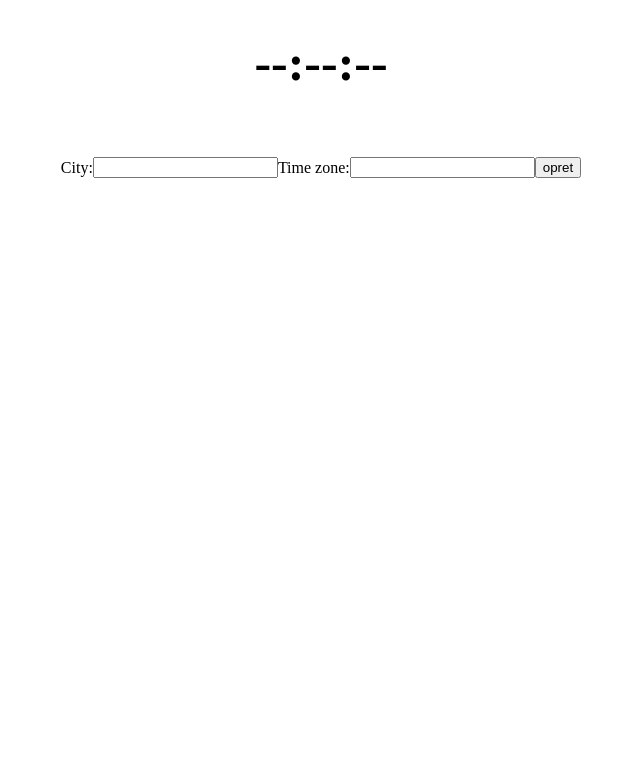
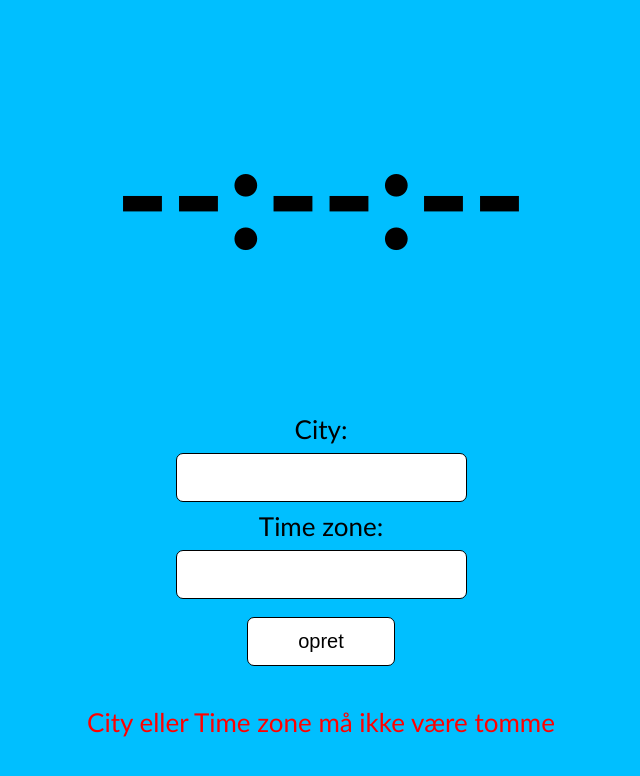
Before and after one commit to AdamHoppe98/Node.js_COURSE, a website: page In_Time/index.html in a window 1280 px wide. Both pictures are taken after a click on the button "opret". Shown: the whole page, without its empty margins (319-959 px from the left). Drawn offline with Linux system fonts and the light colour scheme; no server answers.

Commit message:
small update to styling

```diff
--- a/In_Time/index.html
+++ b/In_Time/index.html
@@ -16,7 +16,8 @@
             display: flex;
             justify-content: center;
             align-items: center;
-            font-size: 50px;
+            font-size: 150px;
+
         }
 
         ul {
@@ -26,10 +27,44 @@
         p {
             font-size: 26px;
         }
+
         input {
+            padding: 12px;
+            border: 1px solid black;
+            border-radius: 7px;
+            margin: 4px;
+            font-size: 20px;
+        }
+
+        body {
+            background-color: deepskyblue;
+            font-family:'Trebuchet MS', 'Lucida Sans Unicode', 'Lucida Grande', 'Lucida Sans', Arial, sans-serif
+        }
+
+        button {
+            margin: 10px;
+            padding: 12px 50px;
+            font-size: 20px;
+            border-radius: 7px;
+            border: 1px solid black;
+            background: white;
+        }
+
+        button:hover {
+            background: rgb(204, 204, 214);
+            cursor: pointer;
+            border: none;
+        }
+
+        label {
+            font-size: 26px;
+        }
+
+        #createElement {
             display: flex;
-            justify-content: center;
+            flex-direction: column;
             align-items: center;
+            gap: 4px;
         }
     </style>
 </head>
@@ -45,12 +80,13 @@
 
     </div>
 
-    <div>
+    <div id="createElement">
         <label for="">City:</label>
         <input type="text" id="city"></input>
         <label for="">Time zone:</label>
         <input type="text" id="timeZone"></input>
         <button onclick="postCity()">opret</button>
+        <p hidden id="error" style="color: red;"></p>
     </div>
 
     <script>
@@ -71,25 +107,46 @@
 
         }
 
-        async function postCity(){
+        async function postCity() {
             const city = document.getElementById("city").value
             const timeZone = document.getElementById("timeZone").value
+            if (city.trim() === "" || timeZone.trim() === "") {
+                const errorElement = document.getElementById("error");
+                errorElement.hidden = false;
+                errorElement.textContent = "City eller Time zone må ikke være tomme"
+                city.textContent = ""
+                timeZone.textContent = ""
+                return;
+            }
+            if ( isNaN(timeZone)){
+                const errorElement = document.getElementById("error");
+                errorElement.hidden = false;
+                errorElement.textContent = "Time Zone skal være et tal"
+                city.textContent = ""
+                timeZone.textContent = ""
+                return;
+            }
             console.log(city, timeZone);
 
+            const errorElement = document.getElementById("error");
+            errorElement.hidden = true;
             try {
                 const res = await fetch('http://localhost:8080/api/cities', {
                     method: "POST",
-                    headers: {"Content-Type": "application/json"},
-                    body: JSON.stringify({ name: city, timeZone })
+                    headers: { "Content-Type": "application/json" },
+                    body: JSON.stringify({ name: city.trim(), timeZone: timeZone.trim() })
                 })
-                if (!res.ok){
+                if (!res.ok) {
                     console.log("der skete en fejl");
 
                 }
+                city.textContent = ""
+                timeZone.textContent = ""
                 render()
             } catch {
                 console.log("der skete en fejl")
             }
+
         }
 
         async function render() {
```
